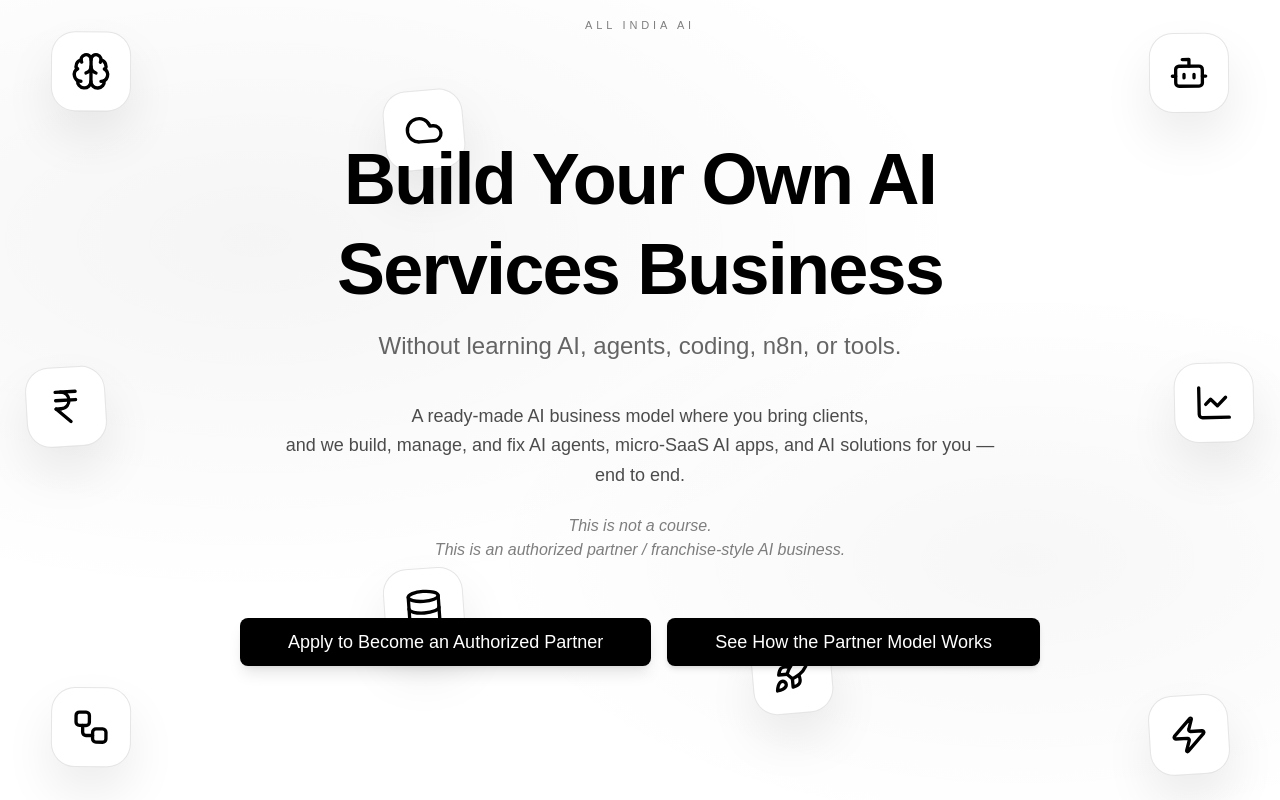
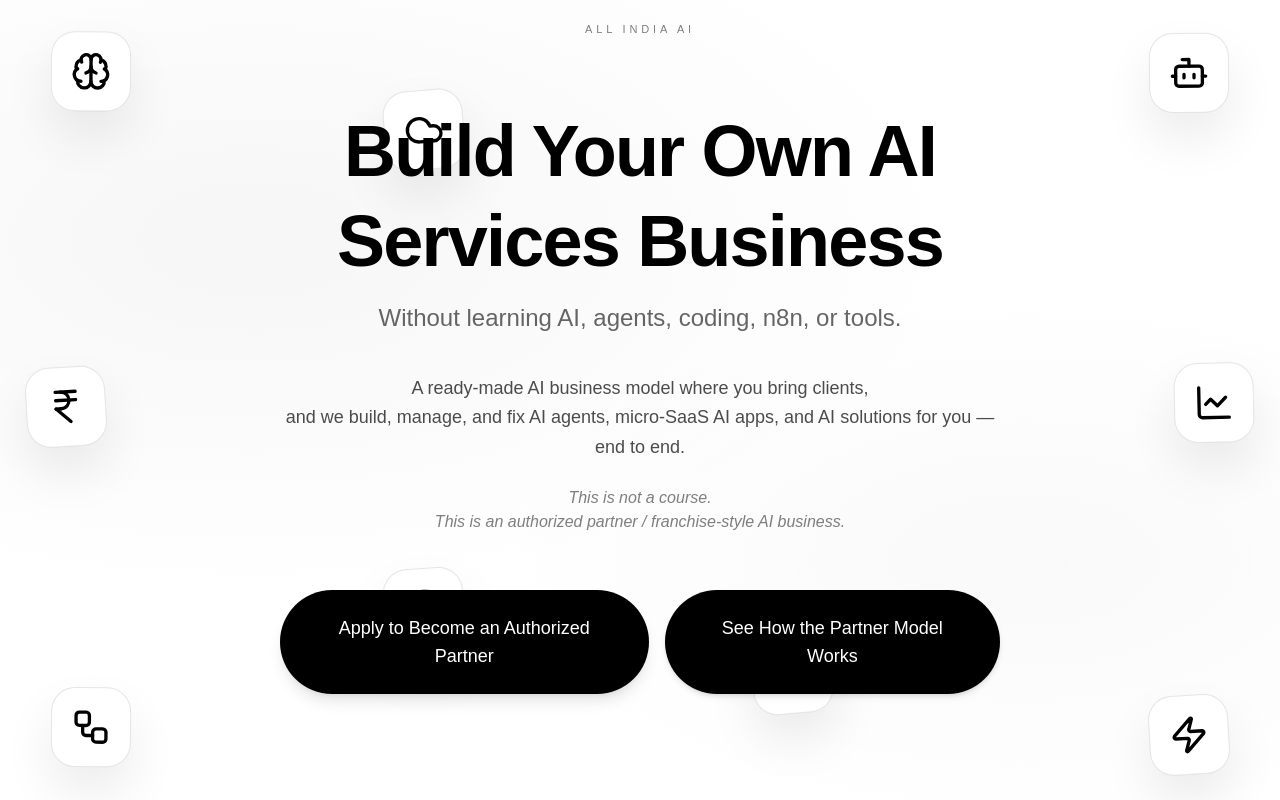
Before and after one commit to Chetanbelfort/iframe-hero, a Next.js app: page /iframe/hero in a window 1280 px wide. Built offline with nearby package versions, Linux system fonts and the light colour scheme.

Commit message:
update landing page sections

```diff
--- a/components/sections/HeroSection.tsx
+++ b/components/sections/HeroSection.tsx
@@ -1,6 +1,7 @@
 'use client'
 
 import FloatingIconsHero from '@/components/ui/floating-icons-hero-section'
+import { VapourHeroLine } from '@/components/ui/VapourHeroLine'
 
 import {
   Brain,
@@ -28,5 +29,76 @@ const icons = [
 ]
 
 export default function HeroSection() {
-  return <FloatingIconsHero icons={icons} />
+  return (
+    <FloatingIconsHero icons={icons}>
+      {/* TOP BRAND */}
+      <div className="absolute top-6 left-1/2 -translate-x-1/2 text-sm font-medium tracking-wide text-black/70">
+        ALL India AI
+      </div>
+
+      {/* MAIN CONTENT */}
+      <div className="relative z-10 max-w-4xl mx-auto px-6 text-center">
+        <h1 className="text-4xl md:text-6xl font-semibold text-black leading-tight">
+          Build Your Own AI Services Business
+        </h1>
+
+        <p className="mt-3 text-lg md:text-xl text-black/60">
+          Without Learning AI, Coding, or Tools
+        </p>
+
+        <p className="mt-6 text-lg text-black/70">
+          A ready-made AI business model where you bring clients,<br />
+          and we build, manage, and fix AI Agents, Micro SaaS AI Apps,
+          and AI solutions — end to end.
+        </p>
+
+        <p className="mt-4 text-base text-black/60">
+          No tech learning. No backend work. No trial-and-error.
+        </p>
+
+        {/* VAPOUR EMPHASIS */}
+        <div className="mt-10">
+          <VapourHeroLine />
+        </div>
+
+        {/* CTA BUTTONS */}
+        <div className="mt-10 flex flex-col sm:flex-row gap-4 justify-center">
+          <a
+            href="/partner"
+            target="_parent"
+            className="
+              inline-flex items-center justify-center
+              rounded-xl
+              bg-black text-white
+              px-8 py-4
+              text-lg font-medium
+              transition-all
+              hover:scale-[1.04]
+              hover:shadow-2xl
+            "
+          >
+            Apply to Become an Authorized Partner
+          </a>
+
+          <a
+            href="/partner-model"
+            target="_parent"
+            className="
+              inline-flex items-center justify-center
+              rounded-xl
+              border border-black/20
+              px-8 py-4
+              text-lg font-medium
+              text-black
+              transition-all
+              hover:bg-black hover:text-white
+              hover:shadow-2xl
+            "
+          >
+            See How the Partner Model Works
+          </a>
+        </div>
+      </div>
+    </FloatingIconsHero>
+  )
 }
--- /dev/null
+++ b/components/ui/VapourHeroLine.tsx
@@ -0,0 +1,32 @@
+"use client";
+
+import VaporizeTextCycle, { Tag } from "@/components/ui/vapour-text-effect";
+
+export function VapourHeroLine() {
+  return (
+    <div className="relative w-full h-[80px] flex justify-center items-center">
+      <VaporizeTextCycle
+        texts={[
+          "AI Agents",
+          "Micro SaaS AI Apps",
+          "Business Automation",
+        ]}
+        font={{
+          fontFamily: "Inter, sans-serif",
+          fontSize: "42px",
+          fontWeight: 600,
+        }}
+        color="rgb(0,0,0)"
+        spread={4}
+        density={4}
+        animation={{
+          vaporizeDuration: 1.8,
+          fadeInDuration: 0.8,
+          waitDuration: 0.4,
+        }}
+        alignment="center"
+        tag={Tag.H2}
+      />
+    </div>
+  );
+}
--- a/components/ui/floating-icons-hero-section.tsx
+++ b/components/ui/floating-icons-hero-section.tsx
@@ -2,7 +2,6 @@
 
 import * as React from 'react'
 import { motion, useMotionValue, useSpring } from 'framer-motion'
-import { Button } from '@/components/ui/button'
 
 interface IconProps {
   id: number
@@ -14,7 +13,7 @@ export interface FloatingIconsHeroProps {
   icons: IconProps[]
 }
 
-/* ---------------- ICON ---------------- */
+/* ---------------- FLOATING ICON ---------------- */
 
 function FloatingIcon({
   iconData,
@@ -38,7 +37,7 @@ function FloatingIcon({
       initial={{ opacity: 0, scale: 0.6 }}
       animate={{ opacity: 1, scale: 1 }}
       transition={{ delay: index * 0.05 }}
-      className={`absolute cursor-grab active:cursor-grabbing ${iconData.className}`}
+      className={`absolute cursor-grab active:cursor-grabbing pointer-events-auto ${iconData.className}`}
     >
       <motion.div
         className="
@@ -67,57 +66,53 @@ function FloatingIcon({
 
 /* ---------------- HERO ---------------- */
 
-export default function FloatingIconsHero({
-  icons,
-}: FloatingIconsHeroProps) {
+export default function FloatingIconsHero({ icons }: FloatingIconsHeroProps) {
   return (
-    <section className="relative w-full min-h-[100svh] overflow-hidden flex items-center justify-center bg-white">
+    <section className="relative w-full min-h-[100svh] bg-white overflow-hidden flex items-center justify-center">
 
-      {/* AIR BACKGROUND */}
+      {/* SOFT AIR BACKGROUND */}
       <motion.div
-        className="absolute inset-0"
+        aria-hidden
+        className="absolute inset-0 pointer-events-none"
         animate={{
           backgroundPosition: ['0% 50%', '100% 50%', '0% 50%'],
         }}
         transition={{
-          duration: 30,
+          duration: 40,
           repeat: Infinity,
           ease: 'linear',
         }}
         style={{
           background:
-            'radial-gradient(1200px 600px at 20% 30%, rgba(0,0,0,0.04), transparent 60%), radial-gradient(1000px 500px at 80% 70%, rgba(0,0,0,0.03), transparent 55%)',
+            'radial-gradient(1200px 600px at 20% 30%, rgba(0,0,0,0.035), transparent 60%), radial-gradient(1000px 500px at 80% 70%, rgba(0,0,0,0.025), transparent 55%)',
         }}
       />
 
       {/* BRAND */}
-      <div className="absolute top-3 left-1/2 -translate-x-1/2 z-20">
+      <div className="absolute top-4 left-1/2 -translate-x-1/2 z-20">
         <span className="text-[11px] tracking-[0.35em] text-black/50 font-medium">
           ALL INDIA AI
         </span>
       </div>
 
       {/* ICON LAYER */}
-      <div className="absolute inset-0">
+      <div className="absolute inset-0 pointer-events-none">
         {icons.map((icon, index) => (
           <FloatingIcon key={icon.id} iconData={icon} index={index} />
         ))}
       </div>
 
       {/* CONTENT */}
-      <div className="relative z-10 max-w-3xl text-center px-6">
+      <div className="relative z-10 max-w-3xl text-center px-6 pointer-events-auto">
 
-        {/* MAIN HEADLINE */}
         <h1 className="text-4xl sm:text-5xl md:text-7xl font-semibold text-black tracking-tight leading-tight">
           Build Your Own AI Services Business
         </h1>
 
-        {/* SECOND LINE */}
         <p className="mt-4 text-lg sm:text-xl md:text-2xl text-black/60">
           Without learning AI, agents, coding, n8n, or tools.
         </p>
 
-        {/* LIFE-RELIEF FRAME */}
         <p className="mt-10 text-base sm:text-lg text-black/70 leading-relaxed">
           A ready-made AI business model where you bring clients,
           <br />
@@ -125,57 +120,53 @@ export default function FloatingIconsHero({
           and AI solutions for you — end to end.
         </p>
 
-        {/* SUPPORTING LINE */}
         <p className="mt-6 text-sm sm:text-base text-black/50 italic">
           This is not a course.
           <br />
           This is an authorized partner / franchise-style AI business.
         </p>
 
-        {/* CTA */}
-        <div className="mt-14 flex flex-col sm:flex-row gap-4 justify-center items-center">
+        {/* CTA BUTTONS */}
+        <div className="mt-14 flex flex-col sm:flex-row gap-4 justify-center">
 
-          {/* PRIMARY */}
-          <Button
-            asChild
-            size="lg"
+          <a
+            href="/partner"
+            target="_parent"
             className="
+              inline-flex items-center justify-center
               bg-black text-white
               px-12 py-6
               rounded-full
               text-base sm:text-lg
               shadow-lg
               transition-all
-              hover:scale-[1.03]
-              hover:shadow-xl
+              hover:scale-[1.04]
+              hover:shadow-2xl
               w-full sm:w-auto
             "
           >
-            <a href="/partner" target="_parent">
-              Apply to Become an Authorized Partner
-            </a>
-          </Button>
+            Apply to Become an Authorized Partner
+          </a>
 
-          {/* SECONDARY */}
-          <Button
-            asChild
-            size="lg"
+          <a
+            href="/partner-model"
+            target="_parent"
             className="
+              inline-flex items-center justify-center
               bg-black text-white
               px-12 py-6
               rounded-full
               text-base sm:text-lg
               shadow-md
               transition-all
-              hover:scale-[1.03]
-              hover:shadow-lg
+              hover:scale-[1.04]
+              hover:shadow-xl
               w-full sm:w-auto
             "
           >
-            <a href="/partner-model" target="_parent">
-              See How the Partner Model Works
-            </a>
-          </Button>
+            See How the Partner Model Works
+          </a>
+
         </div>
       </div>
     </section>
--- a/package.json
+++ b/package.json
@@ -20,6 +20,7 @@
     "next": "16.0.10",
     "react": "19.2.1",
     "react-dom": "19.2.1",
+    "react-intersection-observer": "^10.0.0",
     "tailwind-merge": "^3.4.0"
   },
   "devDependencies": {
```
Also changed, not shown: components/ui/vapour-text-effect.tsx (added), 1 other file (tests, documents, lock files or other folders).
